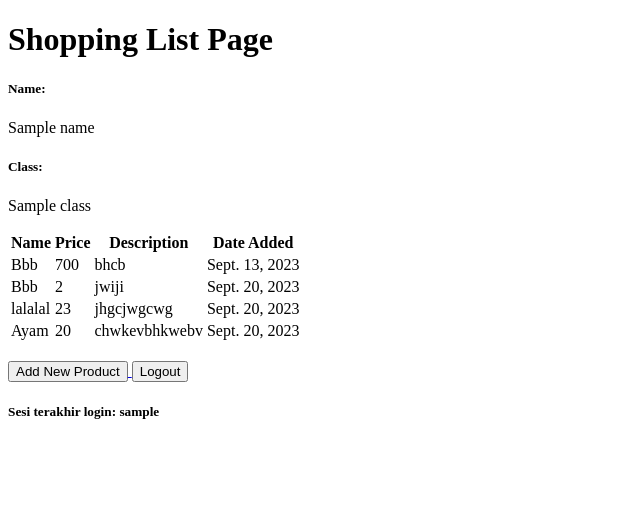
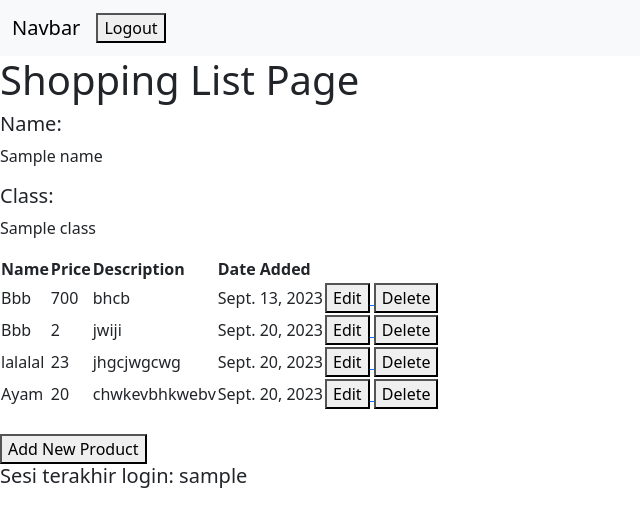
Before and after one commit to Nabilo13/shopping-list, a Django app: template main/templates/main.html in a window 1280 px wide. Shown: the top 527 px of the page, without its empty margins (0-640 px from the left). Run offline with Django 4.2, Linux system fonts and the light colour scheme; data comes from the database, SQL or seed files in the repository; both versions use the stored data as it was after the commit; the template is opened without the code that fills it: values that come from a table or form of the project are taken from there, most other values are stand-ins (such as "Sample title", 1, 10 or a date in 2020).

Commit message:
Tutorial 4

```diff
--- a/main/templates/main.html
+++ b/main/templates/main.html
@@ -1,7 +1,23 @@
 {% extends 'base.html' %}
 
 {% block content %}
-
+<nav class="navbar navbar-expand-lg bg-light">
+    <div class="container-fluid">
+      <a class="navbar-brand" href="#">Navbar</a>
+      <button class="navbar-toggler" type="button" data-bs-toggle="collapse" data-bs-target="#navbarNavAltMarkup" aria-controls="navbarNavAltMarkup" aria-expanded="false" aria-label="Toggle navigation">
+        <span class="navbar-toggler-icon"></span>
+      </button>
+      <div class="collapse navbar-collapse" id="navbarNavAltMarkup">
+        <div class="Nabil Nazir Ahmad">
+          <a href="{% url 'main:logout' %}">
+            <button>
+                Logout
+            </button>
+        </a>
+        </div>
+      </div>
+    </div>
+  </nav>
 <h1>Shopping List Page</h1>
 
 <h5>Name:</h5>
@@ -26,6 +42,18 @@
             <td>{{product.price}}</td>
             <td>{{product.description}}</td>
             <td>{{product.date_added}}</td>
+            <td>
+                <a href="{% url 'main:edit_product' product.pk %}">
+                    <button>
+                        Edit
+                    </button>
+                </a>
+                <a href="{% url 'main:delete_product' product.pk %}">
+                      <button>
+                          Delete
+                      </button>
+                  </a>
+            </td>
         </tr>
     {% endfor %}
 </table>
@@ -37,10 +65,5 @@
         Add New Product
     </button>
 </a>
-<a href="{% url 'main:logout' %}">
-    <button>
-        Logout
-    </button>
-</a>
 <h5>Sesi terakhir login: {{ last_login }}</h5>
 {% endblock content %}
--- a/main/urls.py
+++ b/main/urls.py
@@ -7,7 +7,8 @@ from main.views import show_main, create_product, show_xml, show_json, show_xml_
 from main.views import register
 from main.views import login_user
 from main.views import logout_user
-
+from main.views import edit_product
+from main.views import delete_product
 app_name = 'main'
 
 urlpatterns = [
@@ -20,5 +21,7 @@ urlpatterns = [
     path('register/', register, name='register'),
     path('login/', login_user, name='login'),
     path('logout/', logout_user, name='logout'),
+    path('edit-product/<int:id>', edit_product, name='edit_product'),
+    path('delete/<int:id>', delete_product, name='delete_product'), # sesuaikan dengan nama fungsi yang dibuat
 
 ]
--- a/templates/base.html
+++ b/templates/base.html
@@ -8,7 +8,13 @@
             content="width=device-width, initial-scale=1.0"
         />
         {% block meta %}
+        <meta charset="UTF-8" />
+        <meta name="viewport" content="width=device-width, initial-scale=1">
         {% endblock meta %}
+        <link href="https://cdn.jsdelivr.net/npm/bootstrap@5.3.2/dist/css/bootstrap.min.css" rel="stylesheet" integrity="sha384-T3c6CoIi6uLrA9TneNEoa7RxnatzjcDSCmG1MXxSR1GAsXEV/Dwwykc2MPK8M2HN" crossorigin="anonymous">
+        <script src="https://code.jquery.com/jquery-3.6.0.min.js" integrity="sha384-KyZXEAg3QhqLMpG8r+J4jsl5c9zdLKaUk5Ae5f5b1bw6AUn5f5v8FZJoMxm6f5cH1" crossorigin="anonymous"></script>
+        <script src="https://cdn.jsdelivr.net/npm/@popperjs/core@2.11.8/dist/umd/popper.min.js" integrity="sha384-I7E8VVD/ismYTF4hNIPjVp/Zjvgyol6VFvRkX/vR+Vc4jQkC+hVqc2pM8ODewa9r" crossorigin="anonymous"></script>
+        <script src="https://cdn.jsdelivr.net/npm/bootstrap@5.3.2/dist/js/bootstrap.min.js" integrity="sha384-BBtl+eGJRgqQAUMxJ7pMwbEyER4l1g+O15P+16Ep7Q9Q+zqX6gSbd85u4mG4QzX+" crossorigin="anonymous"></script>
     </head>
 
     <body>
```
Also changed, not shown: main/templates/edit_product.html (added, +22 -0 lines), main/templates/login.html (+11 -1 lines), main/views.py (+23 -0 lines), db.sqlite3.
